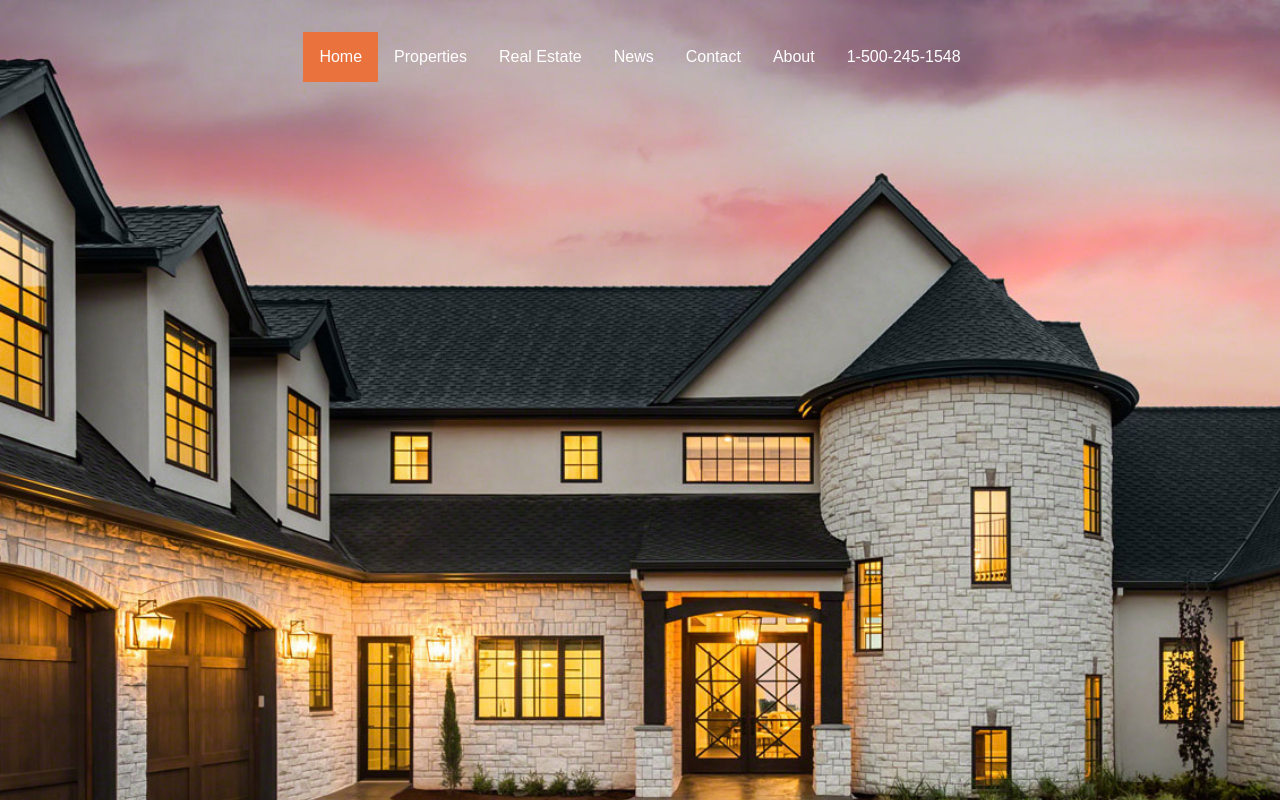
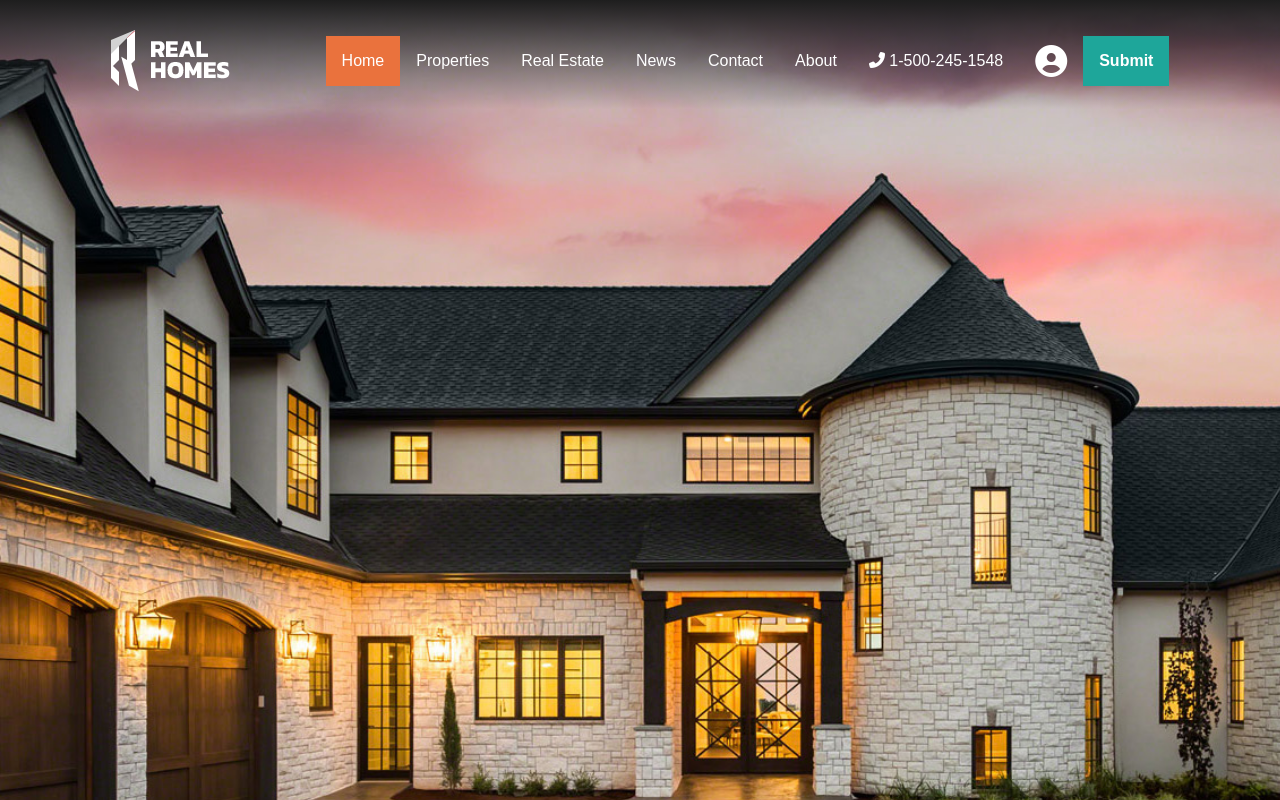
Before and after one commit to giou55/real-estate-angular, an Angular app: page / in a window 1280 px wide. Shown: the top 800 px of the page. Built offline with nearby package versions, Linux system fonts and the light colour scheme.

Commit message:
top bar settings

```diff
--- a/src/app/topbar/topbar.component.html
+++ b/src/app/topbar/topbar.component.html
@@ -1,12 +1,18 @@
 <div class="flex-container">
   <div class="topnav">
+    <img src="assets/images/logo.png" alt="">
     <a class="active" href="#home">Home</a>
     <a href="#">Properties</a>
     <a href="#">Real Estate</a>
     <a href="#">News</a>
     <a href="#">Contact</a>
     <a href="#">About</a>
-    <i class="fas fa-phone-alt"></i>
-    <a>1-500-245-1548</a>
+    <span>
+      <i class="fas fa-phone-alt"></i> 1-500-245-1548
+    </span>
+    <span>
+      <i class="fas fa-user-circle user"></i>
+    </span>
+    <a class="submit" href="#">Submit</a>
   </div>
 </div>
--- a/src/app/topbar/topbar.component.scss
+++ b/src/app/topbar/topbar.component.scss
@@ -1,17 +1,24 @@
 .flex-container {
-  padding-top: 2rem;
+  padding-top: 1.8rem;
+  padding-bottom: 1rem;
   display: flex;
   flex-wrap: nowrap;
   justify-content: center;
+  background-image: linear-gradient(to bottom, rgba(30, 30, 30, 1), rgba(30, 30, 30, 0));
 }
 
 .topnav {
   display: flex;
   flex-wrap: nowrap;
   justify-content: center;
-  width: 85%;
+  align-items: center;
+  width: 90%;
   overflow: hidden;
   background-color: transparent;
+}
+
+.topnav img {
+  padding: 0 6rem 0 0;
 }
 
 .topnav a {
@@ -28,3 +35,23 @@
 .topnav a:hover {
   background-color: #ea723d;
 }
+
+.topnav span {
+  color: #fff;
+  font-size: 1rem;
+  padding: 1rem;
+}
+
+span .user {
+  font-size: 2rem;
+}
+
+.topnav .submit {
+  background-color: #1ea69a;
+  font-weight: bold;
+}
+
+.topnav .submit:hover {
+  background-color: #0f887e;
+  font-weight: bold;
+}
--- a/src/index.html
+++ b/src/index.html
@@ -1,13 +1,18 @@
 <!doctype html>
 <html lang="en">
+
 <head>
   <meta charset="utf-8">
   <title>RealEstateWebsite</title>
   <base href="/">
   <meta name="viewport" content="width=device-width, initial-scale=1">
   <link rel="icon" type="image/x-icon" href="favicon.ico">
+  <link rel="stylesheet" href="https://cdnjs.cloudflare.com/ajax/libs/font-awesome/4.7.0/css/font-awesome.min.css">
+  <script src="https://kit.fontawesome.com/bd16d95b97.js"></script>
 </head>
+
 <body>
   <app-root></app-root>
 </body>
+
 </html>
```
Also changed, not shown: src/assets/images/logo.png (added).
